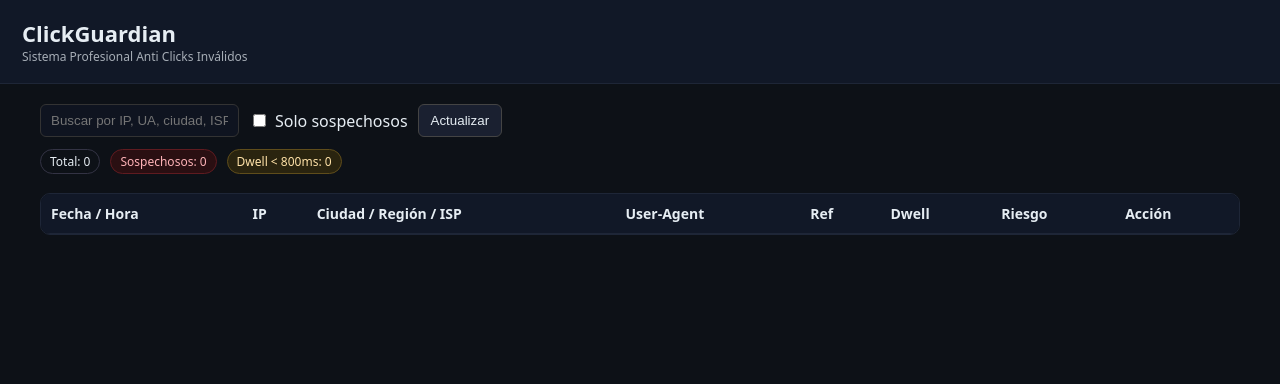
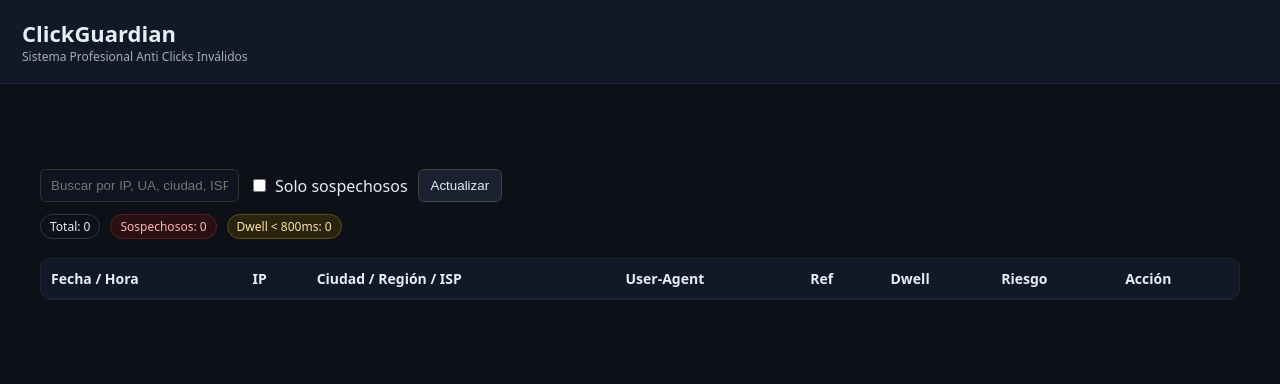
Before and after one commit to merys170815/clikguardian, a Flask app: page / in a window 1280 px wide. Shown: the top 384 px of the page. Run offline with Flask 3, Linux system fonts and the light colour scheme; data that the repository does not hold is empty.

Commit message:
Fix UI: header fijo, tabla estable y alineación

```diff
--- a/templates/index.html
+++ b/templates/index.html
@@ -11,15 +11,17 @@
       font-family: system-ui, -apple-system, "Segoe UI", Roboto, Arial;
       background: #0d1117;
       color: #e6edf3;
+      overflow-x: hidden;
     }
 
+    /* HEADER FIJO */
     header {
       padding: 18px 22px;
       border-bottom: 1px solid #1e2637;
       background: #111827;
       position: sticky;
       top: 0;
-      z-index: 10;
+      z-index: 20; /* Más alto para que nunca lo tape la tabla */
     }
 
     h1 {
@@ -35,7 +37,7 @@
 
     .wrap {
       max-width: 1200px;
-      margin: 20px auto;
+      margin: 85px auto 20px; /* deja un espacio para que la tabla nunca se meta debajo del header */
       padding: 0 20px;
     }
 
@@ -53,7 +55,6 @@
       background: #0f1420;
       color: #e6edf3;
       border-radius: 6px;
-      outline: none;
     }
 
     button {
@@ -65,9 +66,7 @@
       cursor: pointer;
     }
 
-    button:hover {
-      background: #232a3d;
-    }
+    button:hover { background: #232a3d; }
 
     button.danger {
       border-color: #5f1b20;
@@ -94,8 +93,8 @@
     th {
       background: #111827;
       position: sticky;
-      top: 65px;
-      z-index: 5;
+      top: 70px;  /* ALTURA EXACTA del header */
+      z-index: 10;
     }
 
     .mono {
@@ -137,7 +136,9 @@
     }
   </style>
 </head>
+
 <body>
+
   <header>
     <h1>ClickGuardian</h1>
     <div class="sub">Sistema Profesional Anti Clicks Inválidos</div>
@@ -172,11 +173,15 @@
             <th>Acción</th>
           </tr>
         </thead>
+
         <tbody id="tbody"></tbody>
       </table>
     </div>
+
   </div>
+
   <!-- JS del dashboard -->
   <script src="/static/app.js"></script>
+
 </body>
 </html>
```
